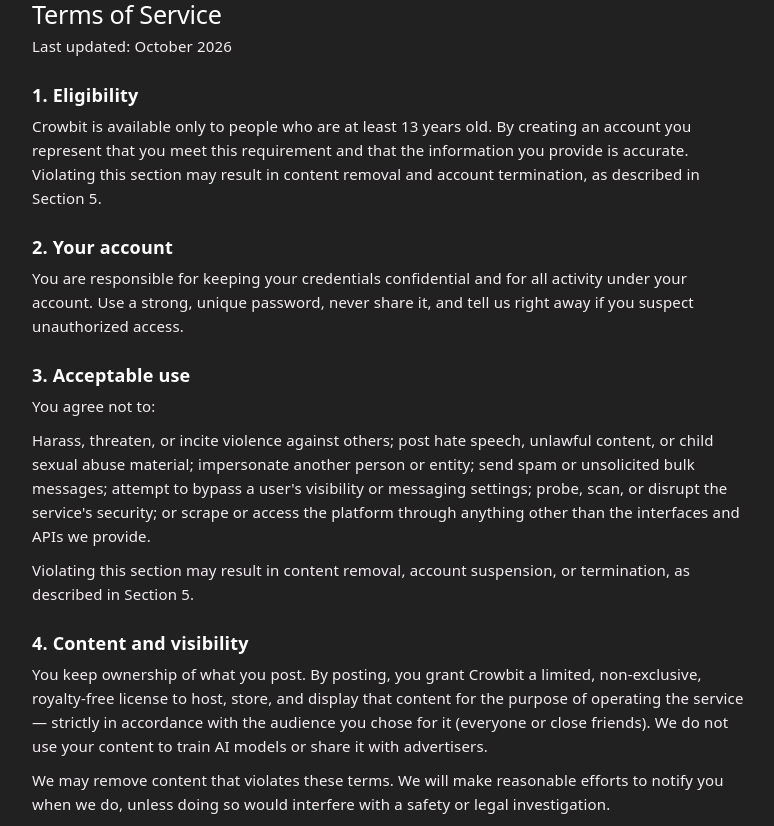
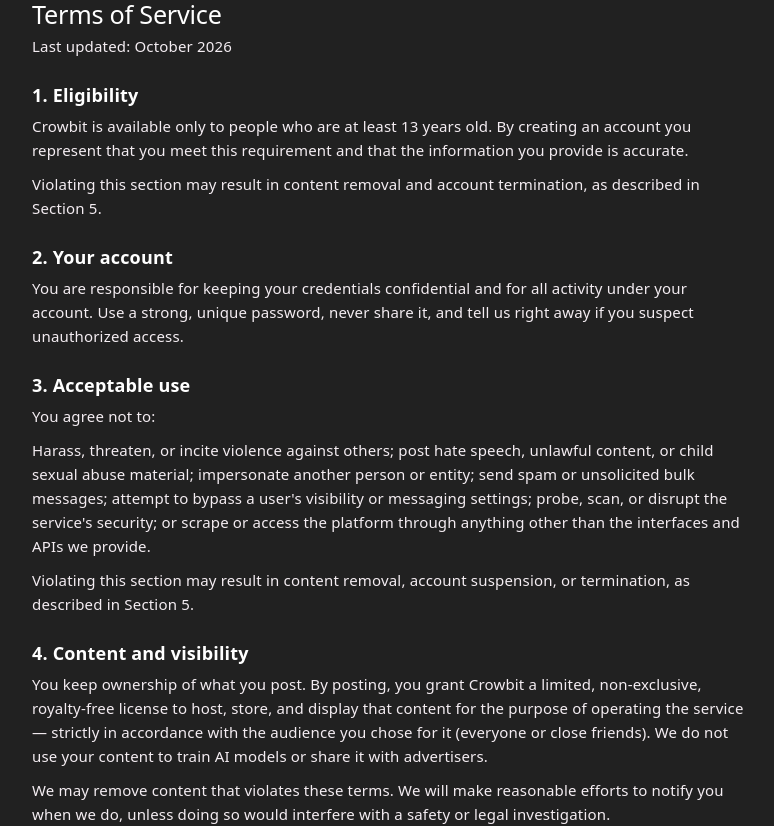
Before and after one commit to Crowbit-dev/Crowbit, a React (Vite) app in the folder client/: page /terms in a window 1280 px wide. Shown: the top 826 px of the page, without its empty margins (248-1022 px from the left). Built offline with nearby package versions, Linux system fonts and the light colour scheme.

Commit message:
fix(Terms): correct formatting of violation notice in Terms of Service

```diff
--- a/client/src/Terms.tsx
+++ b/client/src/Terms.tsx
@@ -12,9 +12,8 @@
 				<p>
 					Crowbit is available only to people who are at least 13 years old. By creating an account you represent that
 					you meet this requirement and that the information you provide is accurate.
-
-					Violating this section may result in content removal and account termination, as described in Section 5.
 				</p>
+				<p>Violating this section may result in content removal and account termination, as described in Section 5.</p>
 
 				<h3>2. Your account</h3>
 				<p>
```
